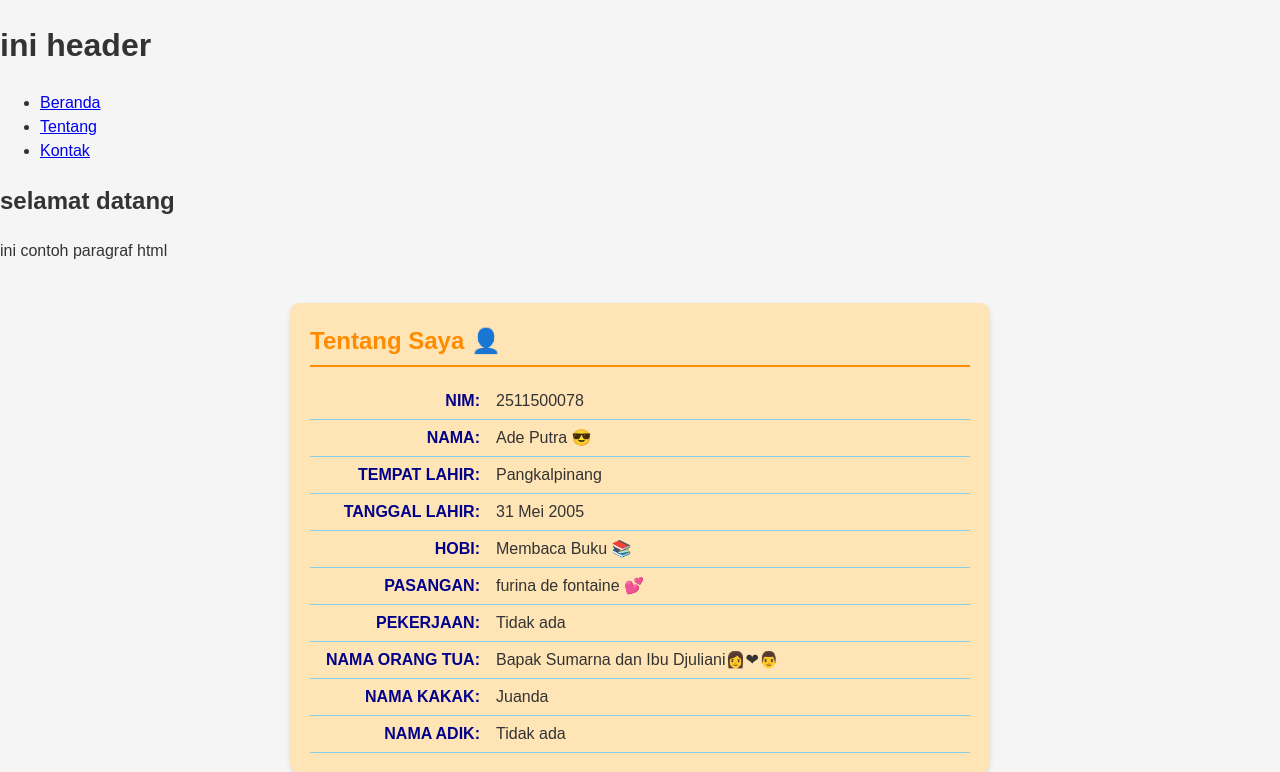
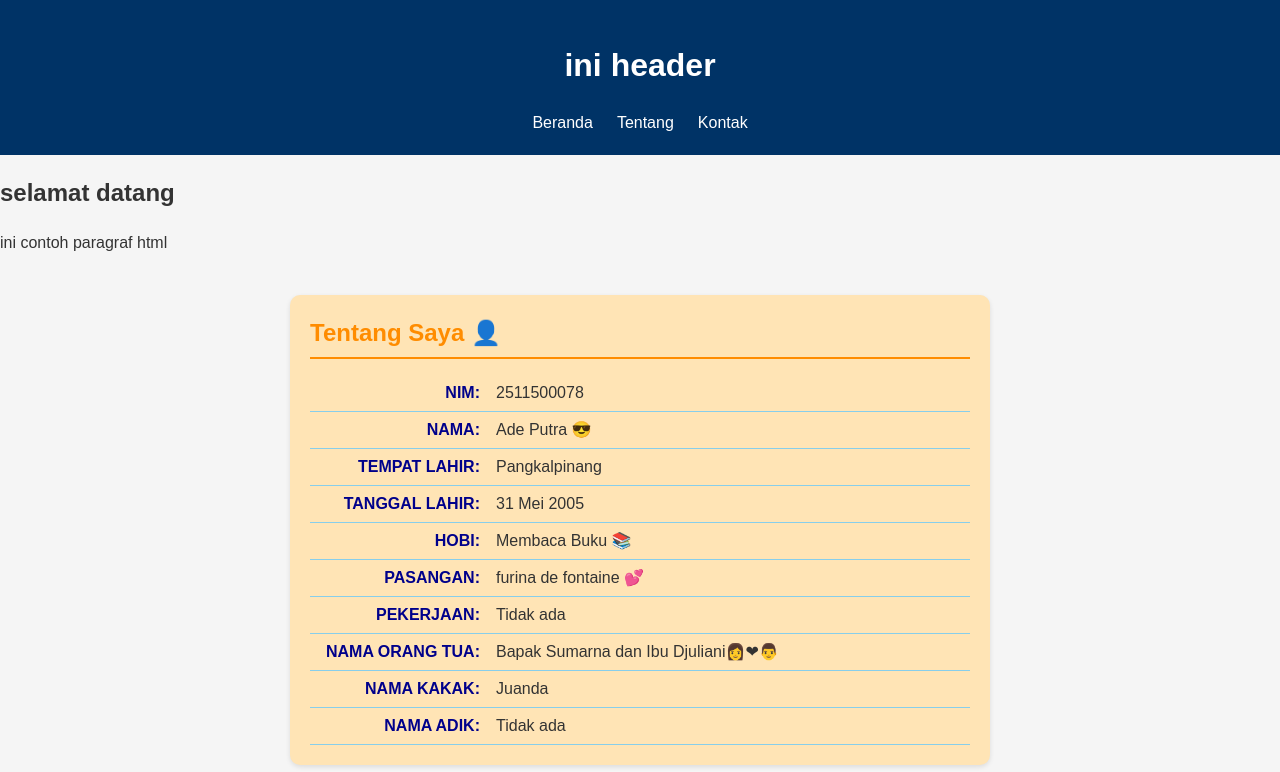
Before and after one commit to kelasngawi/2511500078-PWD-GB1J-2526O, a PHP site: page /pertemuan-04/index.html in a window 1280 px wide. Shown: the top 772 px of the page. Run offline with PHP 8.4, Linux system fonts and the light colour scheme.

Commit message:
update readme.md dan style.css  dan index.html pertemuan 04

```diff
--- a/pertemuan-04/style.css
+++ b/pertemuan-04/style.css
@@ -8,6 +8,27 @@
     background: #f5f5f5;
     color: #333;
     line-height: 1.5;
+  }
+
+  header {
+    background-color: #003366;
+    color: white;
+    padding: 20px;
+    text-align: center;
+  }
+
+  header ul {
+    list-style-type: none;
+    margin: 10px 0 0;
+    padding: 0;
+    display: flex;
+    justify-content: center;
+  }
+
+  header li a {
+    color: white;
+    text-decoration: none;
+    padding: 6px 12px;
   }
  #about {
     background-color: moccasin;
```
Also changed, not shown: pertemuan-04/README.md.
